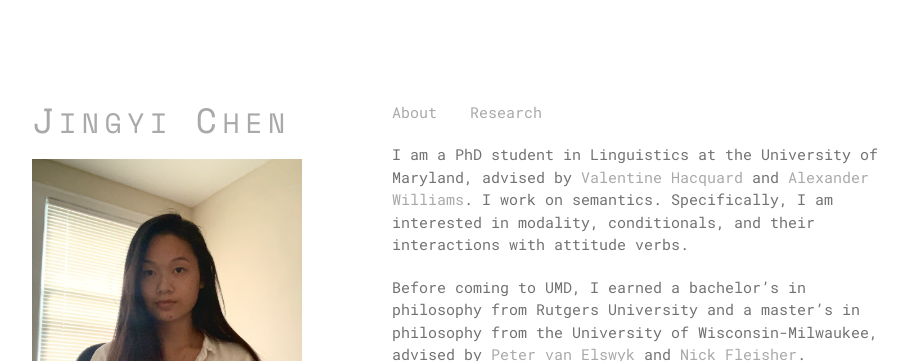
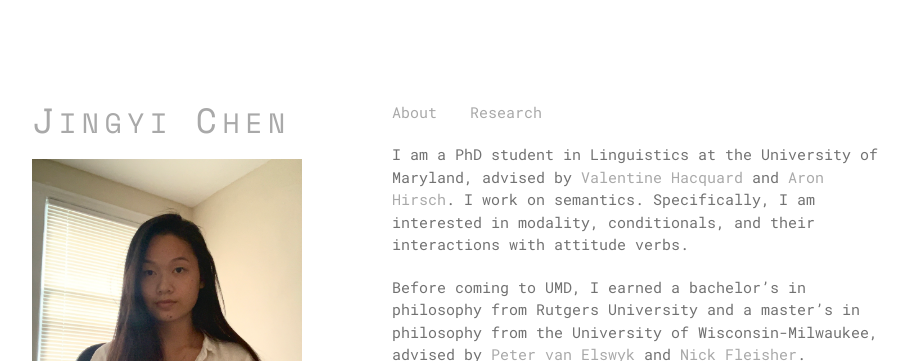
Before and after one commit to Jingyichenn/jingyichen.org, a Jekyll site: the page built from index.md, in a window 1280 px wide. Shown: the top 361 px of the page, without its empty margins (178-1085 px from the left). Built offline with Jekyll 4.4.1, drawn with Linux system fonts in a browser that asks for light colours.

Commit message:
Update index.md

```diff
--- a/index.md
+++ b/index.md
@@ -2,7 +2,7 @@
 layout: default
 ---
 
-I am a PhD student in Linguistics at the University of Maryland, advised by [Valentine Hacquard](https://valentinehacquard.org) and [Alexander Williams](https://alexanderwilliams.org). I work on semantics. Specifically, I am interested in modality, conditionals, and their interactions with attitude verbs.
+I am a PhD student in Linguistics at the University of Maryland, advised by [Valentine Hacquard](https://valentinehacquard.org) and [Aron Hirsch](https://sites.google.com/view/aronhirsch/home). I work on semantics. Specifically, I am interested in modality, conditionals, and their interactions with attitude verbs.
 
 Before coming to UMD, I earned a bachelor's in philosophy from Rutgers University and a master's in philosophy from the University of Wisconsin-Milwaukee, advised by [Peter van Elswyk](https://sites.northwestern.edu/vanelswyk/) and [Nick Fleisher](https://sites.uwm.edu/fleishen/).
 
```
